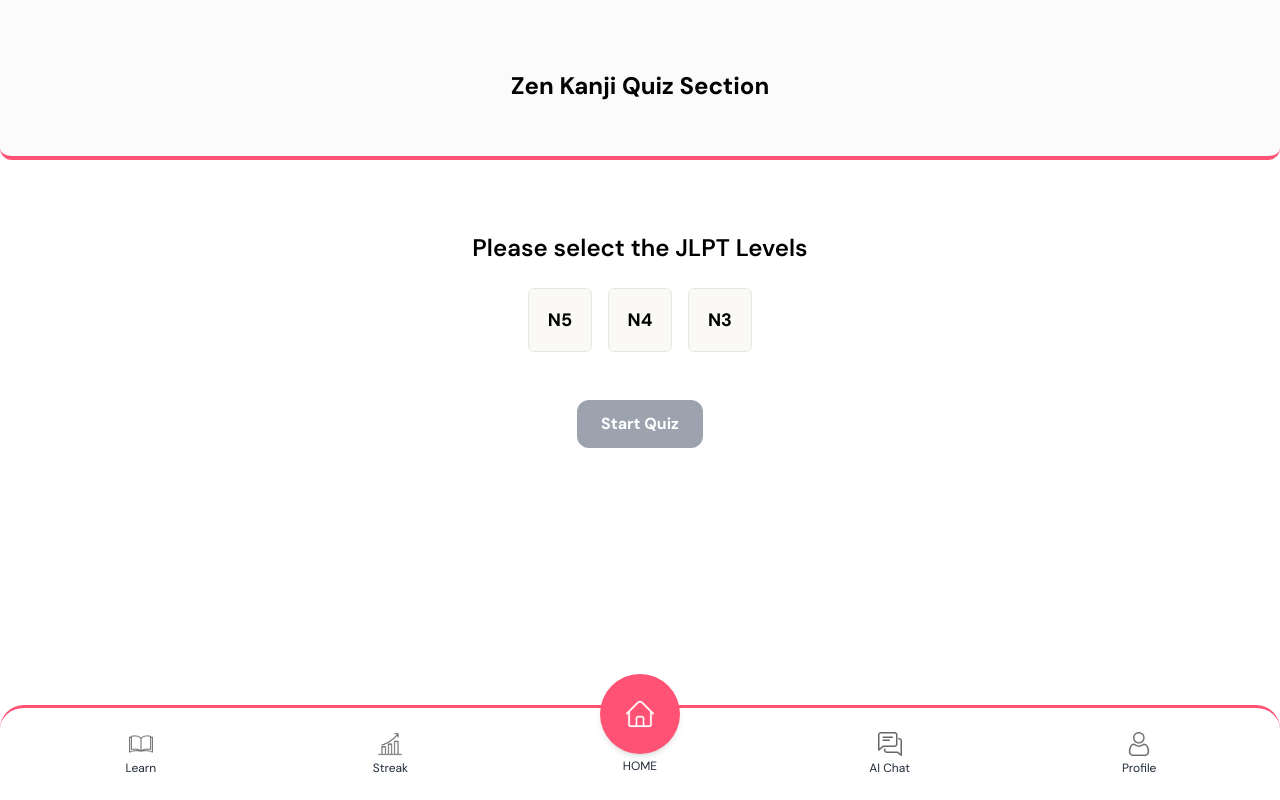
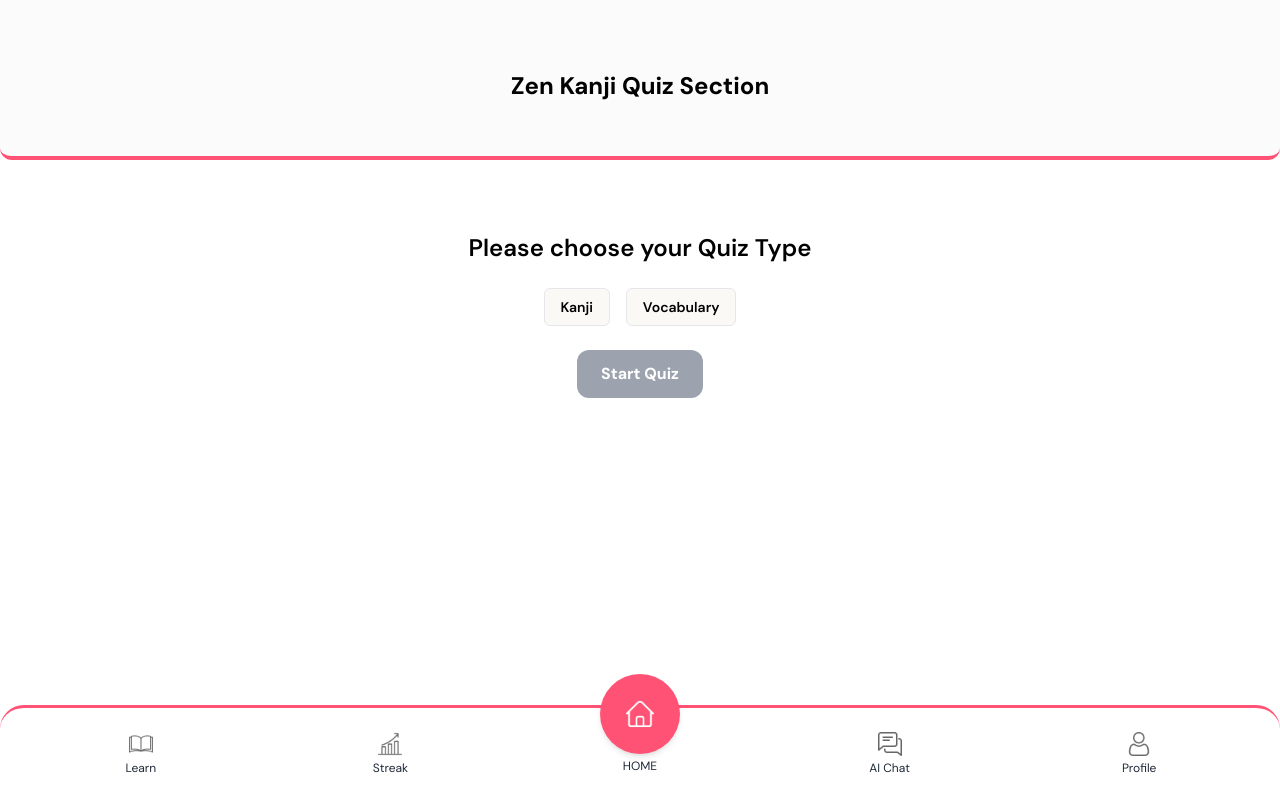
Before and after one commit to kahitoz-infra/kahitoz-japanese-app, a Next.js app: page /PreQuiz in a window 1280 px wide. Built offline with nearby package versions, Linux system fonts and the light colour scheme.

Commit message:
Fixed some bugs with the PreQuiz Page

```diff
--- a/app/PreQuiz/components/JLPTSelect.js
+++ b/app/PreQuiz/components/JLPTSelect.js
@@ -12,8 +12,23 @@ const levelRanges = {
 };
 
 export default function JLPTLevelSelector() {
+  const [modes, setModes] = useState([]); // Multi-select: ['Vocabulary', 'Kanji']
   const [selectedLevels, setSelectedLevels] = useState([]);
   const [selectedRanges, setSelectedRanges] = useState({});
+
+  const toggleMode = (mode) => {
+    setModes((prev) =>
+      prev.includes(mode)
+        ? prev.filter((m) => m !== mode)
+        : [...prev, mode]
+    );
+
+    // Optional: Reset level/range selection when all modes are cleared
+    if (modes.length === 1 && modes.includes(mode)) {
+      setSelectedLevels([]);
+      setSelectedRanges({});
+    }
+  };
 
   const toggleLevel = (level) => {
     setSelectedLevels((prev) => {
@@ -42,11 +57,45 @@ export default function JLPTLevelSelector() {
   };
 
   const hasValidSelection =
+    modes.length > 0 &&
     selectedLevels.length > 0 &&
     Object.values(selectedRanges).some((ranges) => ranges.length > 0);
 
+  // Convert modes to a comma-separated string for query param
+  const modeQuery = modes.join(',');
+
   return (
     <div className="flex flex-col items-center gap-6 py-8">
+      {/* Mode Selector */}
+      <h2 className="text-xl md:text-2xl font-semibold text-center">
+            Please choose your Quiz Type
+          </h2>
+      <div className="flex gap-4 flex-wrap justify-center">
+        {['Kanji', 'Vocabulary'].map((option) => {
+          const isSelected = modes.includes(option);
+          return (
+            <button
+              key={option}
+              onClick={() => toggleMode(option)}
+              className={`
+                px-4 py-2 rounded-md border text-sm font-semibold transition-colors duration-200
+                ${
+                  isSelected
+                    ? 'bg-[#FFB8C6] dark:bg-[#FF9D7E]'
+                    : 'bg-[#FAF9F6] dark:bg-white'
+                }
+                text-black dark:border-gray-600
+              `}
+            >
+              {option}
+            </button>
+          );
+        })}
+      </div>
+
+      {/* JLPT Level and Range Selection (only if at least one mode selected) */}
+      {modes.length > 0 && (
+        <>
           <h2 className="text-xl md:text-2xl font-semibold text-center">
             Please select the JLPT Levels
           </h2>
@@ -82,7 +131,6 @@ export default function JLPTLevelSelector() {
               <div key={level} className="flex flex-col gap-2">
                 <span className="font-semibold text-lg">{level}:</span>
                 <div className="flex flex-wrap gap-2">
-
                   {levelRanges[level]?.map((range) => {
                     const isActive = selectedRanges[level]?.includes(range);
                     return (
@@ -107,17 +155,17 @@ export default function JLPTLevelSelector() {
               </div>
             ))}
           </div>
+        </>
+      )}
 
       {/* Custom Button */}
-      {(
       <div className="">
         <CustomButton
           text="Start Quiz"
-        href={hasValidSelection ? "/Quiz" : "#"}
+          href={hasValidSelection ? `/Quiz?mode=${modeQuery}` : "#"}
           disabled={!hasValidSelection}
         />
       </div>
-      )}
     </div>
   );
 }
--- a/app/PreQuiz/page.js
+++ b/app/PreQuiz/page.js
@@ -19,6 +19,9 @@ export default function JLPTQuizSetupPage() {
       <div className="mt-10">
         <JLPTLevelSelector />
 
+        {/* The page is scrollable in case of more options on the screen*/}
+      <div className="flex-1 overflow-auto min-h-0 px-4 pb-32 mt-10"></div>
+
         {/* Bottom Navbar */}
               <Navbar />
       </div>
```
Lines whose indentation alone changed are shown as unchanged.
